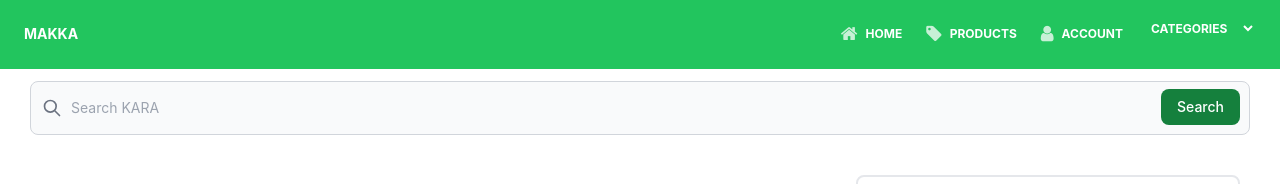
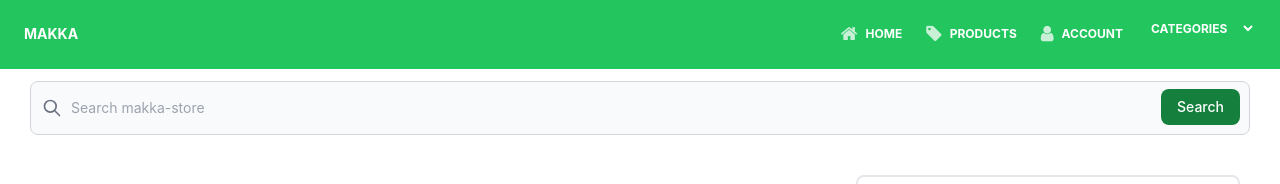
Before and after one commit to dtechoracle/makka-store, a React (Create React App) app: page /View in a window 1280 px wide. Shown: the top 184 px of the page. Built offline with nearby package versions, Linux system fonts and the light colour scheme.

Commit message:
Updated search.js

```diff
--- a/src/components/Search/search.js
+++ b/src/components/Search/search.js
@@ -9,7 +9,7 @@
         <div class="absolute inset-y-0 left-0 flex items-center pl-3 pointer-events-none">
             <svg aria-hidden="true" class="w-5 h-5 text-gray-500 dark:text-gray-400" fill="none" stroke="currentColor" viewBox="0 0 24 24" xmlns="http://www.w3.org/2000/svg"><path stroke-linecap="round" stroke-linejoin="round" stroke-width="2" d="M21 21l-6-6m2-5a7 7 0 11-14 0 7 7 0 0114 0z"></path></svg>
         </div>
-        <input type="search" id="default-search" class="block w-full p-4 pl-10 text-sm text-gray-900 border border-gray-300 rounded-lg bg-gray-50 focus:ring-blue-500 focus:border-blue-500 dark:bg-white-700 dark:border-gray-600 dark:placeholder-gray-400 dark:text-black dark:focus:ring-blue-500 dark:focus:border-blue-500" placeholder="Search KARA" required></input>
+        <input type="search" id="default-search" class="block w-full p-4 pl-10 text-sm text-gray-900 border border-gray-300 rounded-lg bg-gray-50 focus:ring-blue-500 focus:border-blue-500 dark:bg-white-700 dark:border-gray-600 dark:placeholder-gray-400 dark:text-black dark:focus:ring-blue-500 dark:focus:border-blue-500" placeholder="Search makka-store" required></input>
         <button type="submit" class="text-white absolute right-2.5 bottom-2.5 bg-green-700 hover:bg-blue-800 focus:ring-4 focus:outline-none focus:ring-blue-300 font-medium rounded-lg text-sm px-4 py-2 dark:bg-green-600 dark:hover:bg-blue-700 dark:focus:ring-blue-800">Search</button>
     </div>
 </form>
```
